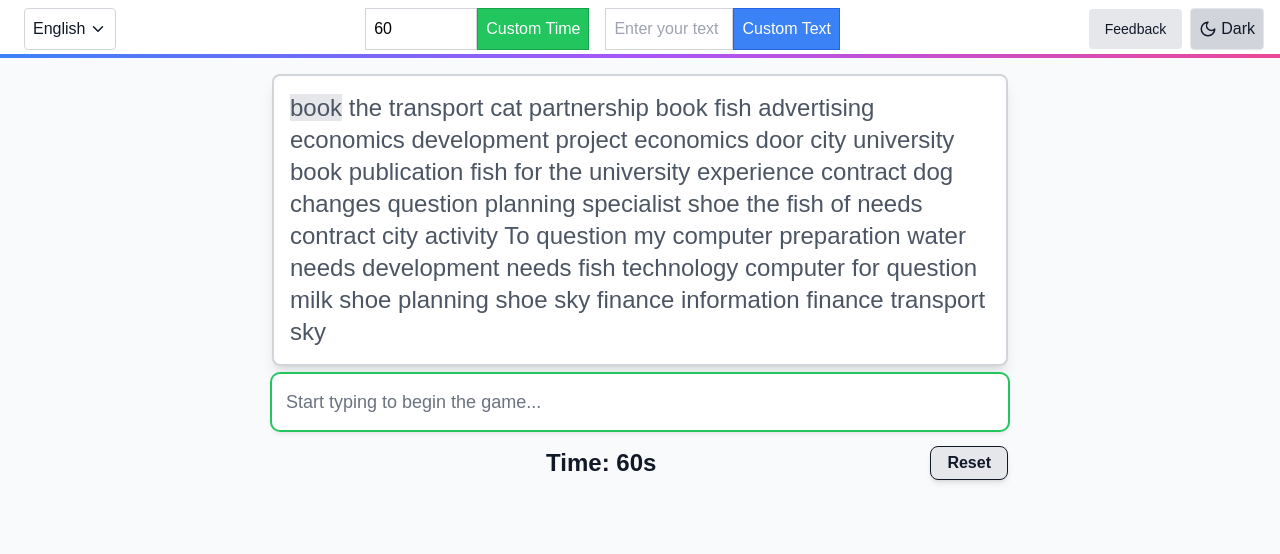
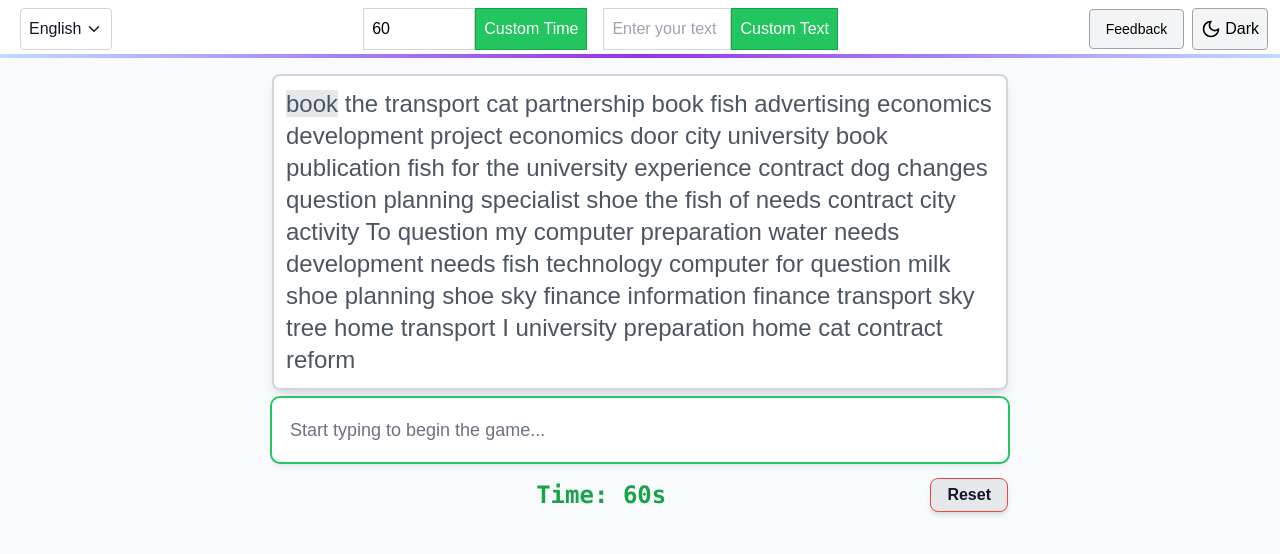
Before and after one commit to finger-typing/fingertyping, a Next.js app: page / in a window 1280 px wide. Shown: the top 554 px of the page. Built offline with nearby package versions, Linux system fonts and the light colour scheme.

Commit message:
version 0.12(fix error of version 11) like hamburger menu not showing, mobile device less word not shoeing etc

```diff
--- a/src/app/layout.tsx
+++ b/src/app/layout.tsx
@@ -16,7 +16,7 @@ const geistMono = localFont({
 
 // Updated metadata for SEO optimization with keywords
 export const metadata: Metadata = {
-  title: "FingerTyping -Secure and Fast Typing Practice with 10 Fast Fingers",
+  title: "FingerTyping - Secure and Fast",
   description:
     "Secure, ad-free, and fast typing practice with 10 fast fingers on FingerTyping. Improve your typing speed and accuracy with our comprehensive typing lessons and tests. Join now and become a faster typist!",
   icons: {
@@ -65,7 +65,7 @@ export default function RootLayout({
         {/* Open Graph Meta Tags for Social Media */}
         <meta
           property="og:title"
-          content="FingerTyping - Secure and fast Typing Practice with 10 Fast Fingers"
+          content="FingerTyping - Secure and fast "
         />
         <meta
           property="og:description"
@@ -81,7 +81,7 @@ export default function RootLayout({
         <meta name="twitter:card" content="summary_large_image" />
         <meta
           name="twitter:title"
-          content="FingerTyping - Fast, Secure Typing Practice"
+          content="FingerTyping - Secure and Fast"
         />
         <meta
           name="twitter:description"
@@ -96,7 +96,7 @@ export default function RootLayout({
             "@type": "WebSite",
             name: "FingerTyping",
             url: "https://www.fingertyping.com",
-            description: "FingerTyping is a typing practice website.",
+            description: "Secure, ad-free, and fast typing practice with 10 fast fingers on FingerTyping. Improve your typing speed and accuracy with our comprehensive typing lessons and tests. Join now and become a faster typist!",
             publisher: {
               "@type": "Organization",
               name: "FingerTyping",
--- a/src/components/CustomInputs.tsx
+++ b/src/components/CustomInputs.tsx
@@ -46,10 +46,10 @@ const CustomInputs: React.FC<CustomInputsProps> = ({
     <>
       <form
         onSubmit={handleCustomTimeSubmit}
-        className={isMobile ? "flex flex-col" : "flex items-center"}
+        className={isMobile ? "flex flex-col-2" : "flex items-center"}
       >
         <input
-          type="number"
+          type="text"
           value={tempCustomTime}
           onChange={(e) => setTempCustomTime(e.target.value)}
           placeholder="Set time(s)"
@@ -63,13 +63,13 @@ const CustomInputs: React.FC<CustomInputsProps> = ({
               : "bg-green-500 border-green-600"
           )}
         >
-          {isMobile ? "Set Custom Time" : "Custom Time"}
+          {isMobile ? "Custom Time" : "Custom Time"}
         </button>
       </form>
 
       <form
         onSubmit={handleCustomTextSubmit}
-        className={isMobile ? "flex flex-col " : "flex items-center"}
+        className={isMobile ? "flex flex-col-2 mt-2 " : "flex items-center"}
       >
         <input
           type="text"
@@ -82,11 +82,11 @@ const CustomInputs: React.FC<CustomInputsProps> = ({
           type="submit"
           className={buttonClass(
             darkMode
-              ? "bg-blue-600 border-blue-700"
-              : "bg-blue-500 border-blue-600"
+              ? "bg-green-600 border-green-700"
+              : "bg-green-500 border-green-600"
           )}
         >
-          {isMobile ? "Set Custom Text" : "Custom Text"}
+          {isMobile ? "Custom Text" : "Custom Text"}
         </button>
       </form>
     </>
--- a/src/components/DarkModeToggle.tsx
+++ b/src/components/DarkModeToggle.tsx
@@ -13,11 +13,11 @@ const DarkModeToggle: React.FC<DarkModeToggleProps> = ({
   return (
     <button
       onClick={() => setDarkMode(!darkMode)}
-      className={`flex items-center space-x-1 p-2 rounded border ${
-        darkMode ? "bg-gray-700 border-gray-600" : "bg-gray-300 border-gray-200"
+      className={`flex items-center space-x-1 px-2 py-2 rounded border border-gray-400 ${
+        darkMode ? "bg-gray-700 text-white" : "bg-gray-100 text-black"
       }`}
     >
-      {darkMode ? <Sun size={18} /> : <Moon size={18} />}
+      {darkMode ? <Sun size={20} /> : <Moon size={20} />}
       <span>{darkMode ? "Light" : "Dark"}</span>
     </button>
   );
--- a/src/components/GameControls.tsx
+++ b/src/components/GameControls.tsx
@@ -21,7 +21,7 @@ const GameControls: React.FC<GameControlsProps> = ({
     {/* Center (Time) */}
     <div className="flex justify-center">
       <p
-        className={`text-2xl font-semibold ${
+        className={`text-2xl font-bold text-green-600 font-mono ${
           darkMode ? "text-gray-300" : "text-gray-900"
         }`}
         aria-live="polite"
@@ -38,7 +38,7 @@ const GameControls: React.FC<GameControlsProps> = ({
           darkMode
             ? "bg-gray-800 text-white hover:bg-gray-600"
             : "bg-gray-200 text-black-900 hover:bg-gray-300"
-        } font-semibold border border-current shadow-md hover:shadow-lg transition-all duration-300 ease-in-out transform hover:scale-105 rounded-lg p-2`}
+        } font-semibold border border-red-500 shadow-md hover:shadow-lg transition-all duration-300 ease-in-out transform hover:scale-105 rounded-lg p-2`}
       >
         Reset
       </Button>
--- a/src/components/InputField.tsx
+++ b/src/components/InputField.tsx
@@ -27,7 +27,7 @@ const InputField: React.FC<InputFieldProps> = ({
       onChange={handleInputChange}
       placeholder={placeholder}
       type={type}
-      className={`w-full p-3 border-2 rounded-lg text-lg shadow-md focus:outline-none focus:ring-2 focus:ring-green-500 focus:border-transparent ${
+      className={`w-full p-4 border-2 rounded-lg text-lg shadow-md focus:outline-none focus:ring-2 focus:ring-green-500 focus:border-transparent ${
         darkMode
           ? "border-gray-600 bg-gray-900 text-gray-200 placeholder-gray-400"
           : "border-gray-400 bg-white text-gray-900 placeholder-gray-500"
--- a/src/components/Navbar.tsx
+++ b/src/components/Navbar.tsx
@@ -32,7 +32,7 @@ const Navbar: React.FC<NavbarProps> = ({
   return (
     <>
       <nav
-        className={`w-full py-2 px-4 ${
+        className={`w-full py-2 px-3 ${
           darkMode ? "bg-gray-900 text-white" : "bg-white text-gray-900"
         } transition duration-300 ease-in-out relative`}
       >
@@ -68,9 +68,8 @@ const Navbar: React.FC<NavbarProps> = ({
               onClick={sendFeedback}
               className={`hidden lg:block ${
                 darkMode
-                  ? "bg-gray-700 text-white hover:bg-gray-600"
-                  : "bg-gray-200 text-gray-900 hover:bg-gray-300"
-              } h-10 px-4 text-sm rounded transition duration-300 ease-in-out`}
+                  ? "bg-gray-700 text-white" : "bg-gray-100 text-black"
+              } h-10 px-4 text-sm rounded transition duration-200 ease-in-out border border-gray-400 `}
             >
               Feedback
             </button>
@@ -79,10 +78,55 @@ const Navbar: React.FC<NavbarProps> = ({
         </div>
 
         {/* Beautiful border effect */}
-        <div className="absolute bottom-0 left-0 w-full h-1 bg-gradient-to-r from-blue-500 via-purple-500 to-pink-500"></div>
+        <div className="absolute bottom-0 left-0 w-full h-1 bg-gradient-to-r from-blue-200 via-purple-600 to-blue-200"></div>
       </nav>
 
-      {/* Rest of the component remains unchanged */}
+      {isMenuOpen && (
+        <div
+          className={`fixed inset-0 z-50 ${
+            darkMode ? "bg-gray-900" : "bg-white"
+          } transition-all duration-300 ease-in-out lg:hidden`}
+        >
+          <div className="container mx-auto px-4 py-6 flex flex-col h-full">
+            <div className="flex justify-between items-center mb-3">
+              <h2
+                className={`text-xl font-bold ${
+                  darkMode ? "text-white" : "text-gray-900"
+                }`}
+              >
+                Menu
+              </h2>
+              <button
+                title="menu"
+                onClick={() => setIsMenuOpen(false)}
+                className={`${
+                  darkMode ? "text-white" : "text-gray-900"
+                } hover:text-gray-500 transition duration-300 ease-in-out`}
+              >
+                <X size={24} />
+              </button>
+            </div>
+            <div className="flex-grow overflow-y-auto">
+              <CustomInputs
+                darkMode={darkMode}
+                onCustomTextSubmit={onCustomTextSubmit}
+                onCustomTimeSubmit={onCustomTimeSubmit}
+                customTime={customTime}
+                isMobile={true}
+              />
+              <button
+                onClick={sendFeedback}
+                className={`mt-3 border border-gray-400 ${
+                  darkMode
+                    ? "bg-gray-700 text-white" : "bg-gray-100 text-black"
+                } h-10 px-4 rounded transition duration-300 ease-in-out w-full`}
+              >
+                Feedback
+              </button>
+            </div>
+          </div>
+        </div>
+      )}
     </>
   );
 };
--- a/src/components/WordDisplay.tsx
+++ b/src/components/WordDisplay.tsx
@@ -1,5 +1,4 @@
-import React from "react";
-import { WORDS_PER_LINE, LINES_TO_SHOW } from "../utils/wordLists";
+import React, { useEffect, useState } from "react";
 
 interface WordDisplayProps {
   randomText: string;
@@ -8,18 +7,44 @@ interface WordDisplayProps {
   darkMode: boolean;
 }
 
+export const WORDS_PER_LINE_SMALL = 25; // For small screens
+export const WORDS_PER_LINE_LARGE = 70; // For medium and large screens
+export const LINES_TO_SHOW = 1;
+
 const WordDisplay: React.FC<WordDisplayProps> = ({
   randomText,
   inputValue,
   currentWordIndex,
   darkMode,
 }) => {
+  const [wordsPerLine, setWordsPerLine] = useState(WORDS_PER_LINE_LARGE);
+
+  useEffect(() => {
+    const handleResize = () => {
+      const isSmallScreen = window.innerWidth < 768; // Adjust breakpoint as needed
+      setWordsPerLine(
+        isSmallScreen ? WORDS_PER_LINE_SMALL : WORDS_PER_LINE_LARGE
+      );
+    };
+
+    // Set the initial state
+    handleResize();
+
+    // Add event listener for window resize
+    window.addEventListener("resize", handleResize);
+
+    // Clean up the event listener on component unmount
+    return () => {
+      window.removeEventListener("resize", handleResize);
+    };
+  }, []);
+
   const getHighlightedText = (text: string, input: string) => {
     const textWords = text.split(" ");
     const inputWords = input.split(" ");
     const startIndex =
-      Math.floor(currentWordIndex / WORDS_PER_LINE) * WORDS_PER_LINE;
-    const endIndex = startIndex + WORDS_PER_LINE * LINES_TO_SHOW;
+      Math.floor(currentWordIndex / wordsPerLine) * wordsPerLine;
+    const endIndex = startIndex + wordsPerLine * LINES_TO_SHOW;
     const displayedWords = textWords.slice(startIndex, endIndex);
 
     return displayedWords.map((word, wordIndex) => {
@@ -51,7 +76,7 @@ const WordDisplay: React.FC<WordDisplayProps> = ({
 
   return (
     <div
-      className={`w-full shadow-lg rounded-lg p-2 sm:p-4 mb-2 font-medium ${
+      className={`w-full shadow-lg rounded-lg p-2 sm:p-3 mb-2 font-medium ${
         darkMode ? "bg-gray-800" : "bg-white border-2 border-gray-300"
       }`}
     >
```
